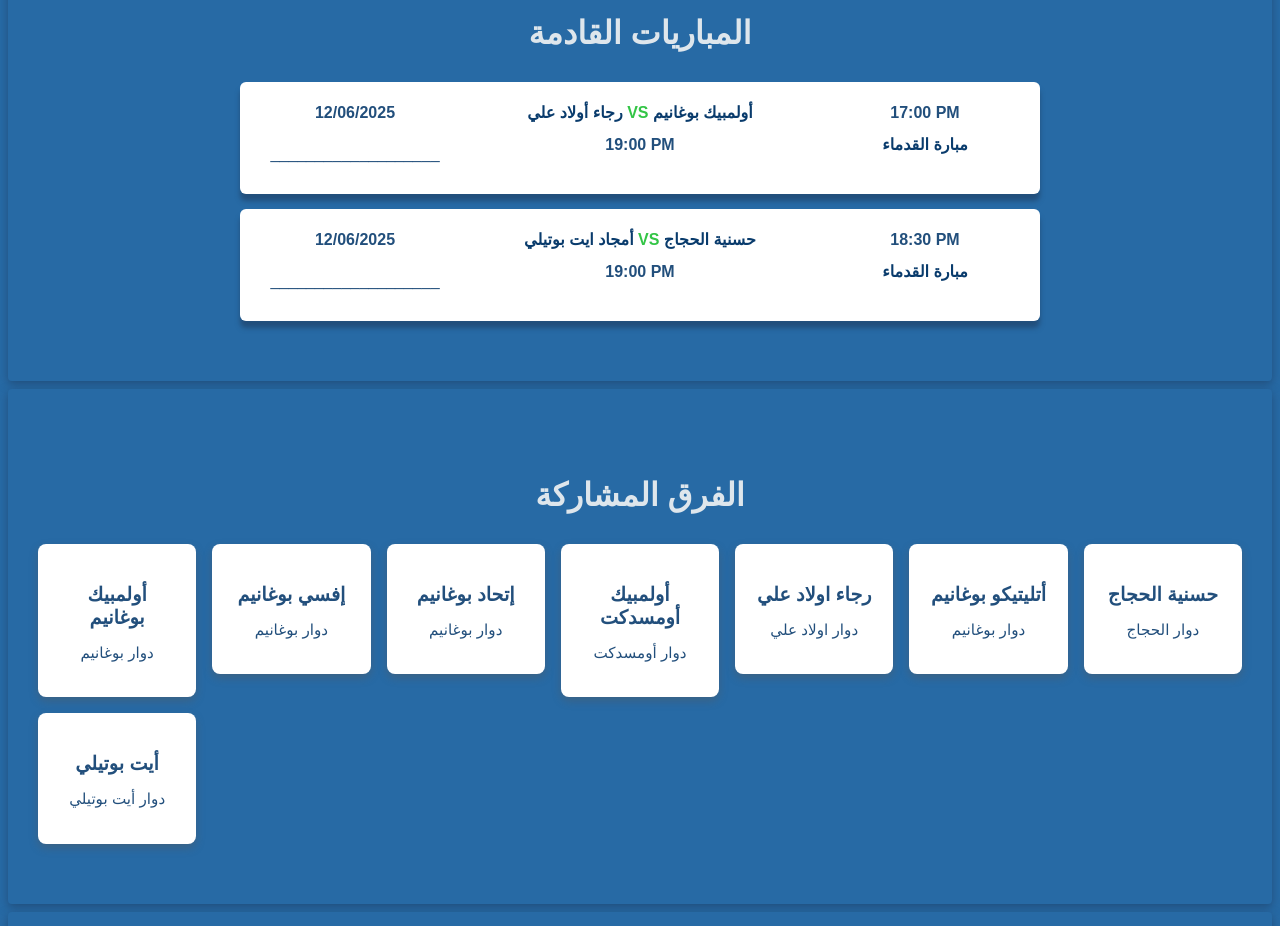
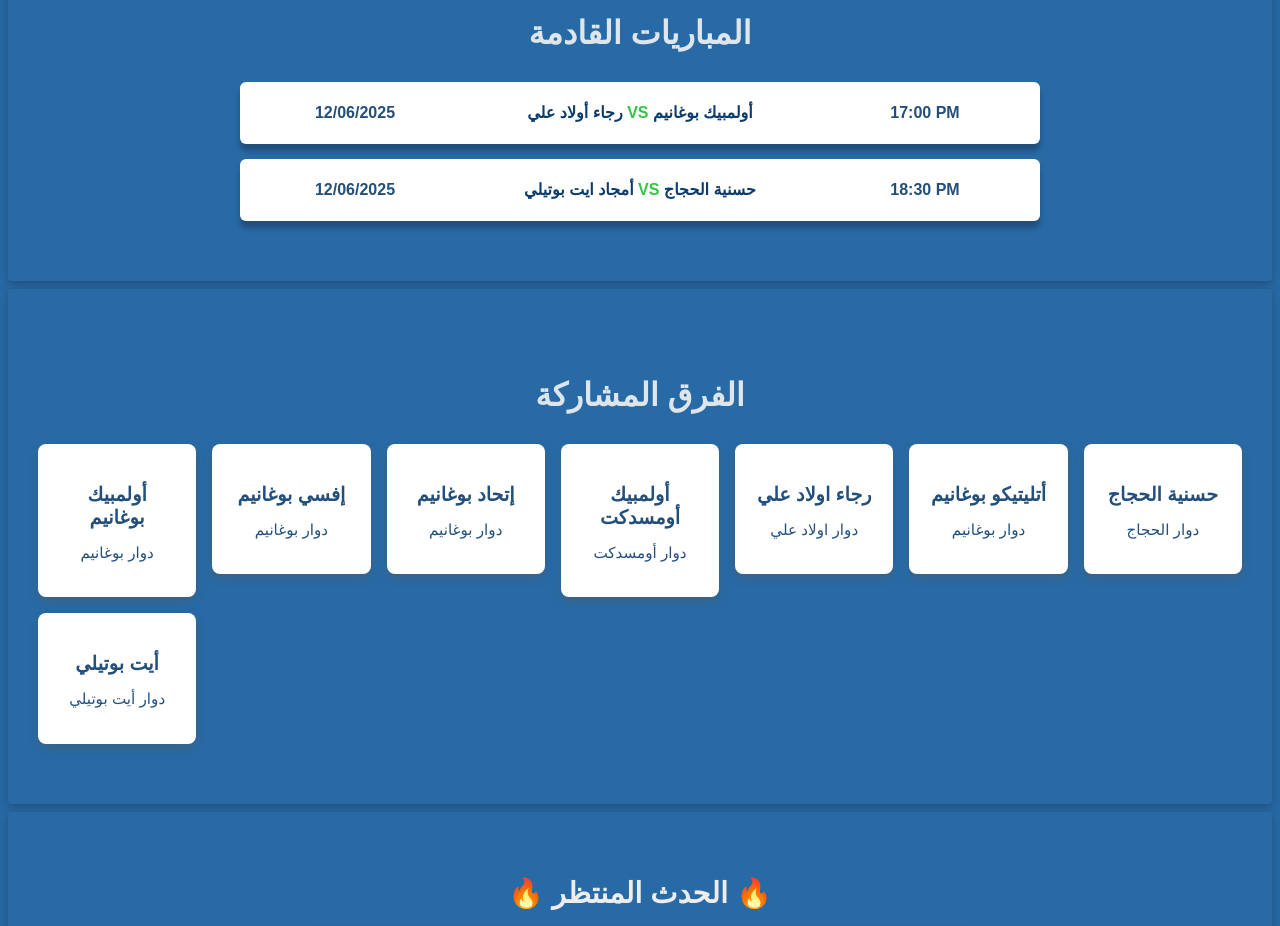
Before and after one commit to 1MhDjant23/foot-boughanim, a React (Vite) app: page / in a window 1280 px wide. Shown: the part 2820-3746 px from the top of the page. Built offline with nearby package versions, Linux system fonts and the light colour scheme.

Commit message:
Update Schedule.jsx last 21

```diff
--- a/src/components/Schedule.jsx
+++ b/src/components/Schedule.jsx
@@ -19,9 +19,6 @@ function Schedule() {
             <span className="date-time">{match.date}</span>
             <span className="team-name">{match.teamA} <span className="vs-tag">vs</span> {match.teamB}</span>
             <span className="date-time">{match.time}</span>
-            <p>___________________</p>
-            <span className="date-time">19:00 PM</span>
-            <span className="team-name">مبارة القدماء</span>
           </div>
         ))}
       </div>
```
